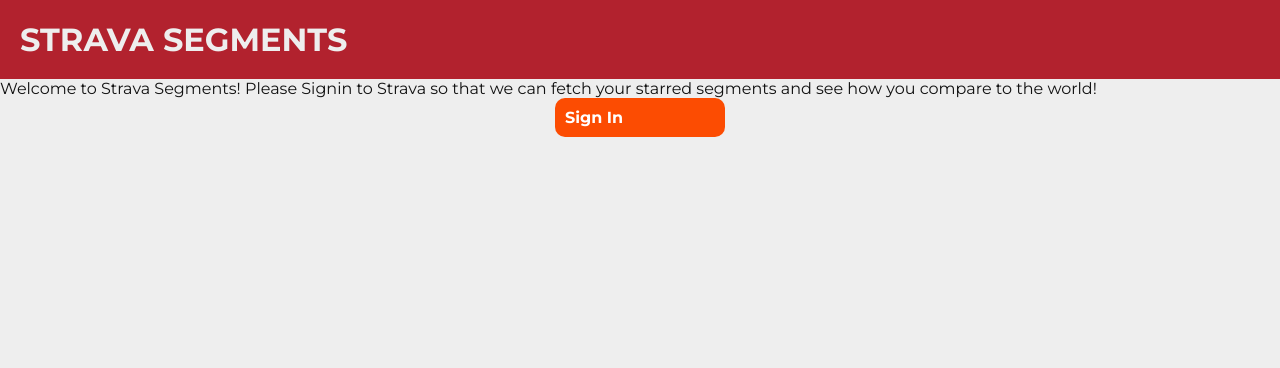
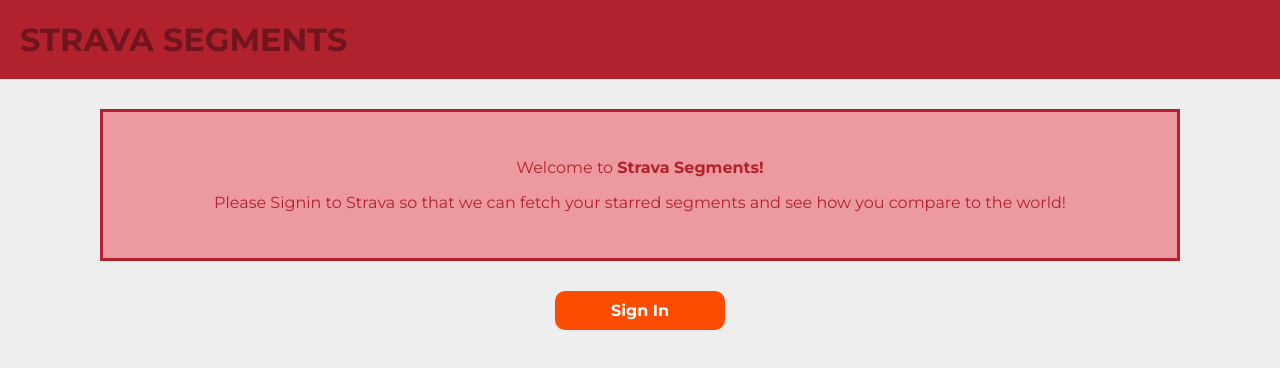
Before and after one commit to rodhall85/strava-segments, a React (Create React App) app in the folder client/: page / in a window 1280 px wide. Shown: the top 368 px of the page. Built offline with nearby package versions, Linux system fonts and the light colour scheme.

Commit message:
#13 - Some SignIn styling

```diff
--- a/client/src/components/Header/Header.jsx
+++ b/client/src/components/Header/Header.jsx
@@ -9,7 +9,7 @@
 `;
 
 const StyledTitle = styled.h1`
-  color: #eee;
+  color: #70151d;
   text-transform: uppercase;
   margin: 0;
   padding: 20px;
--- a/client/src/components/SignIn/SignIn.css
+++ /dev/null
@@ -1,10 +0,0 @@
-#signin-button {
-  background-color: #fc4c02;
-  width: 150px;
-  margin: auto;
-  padding: 10px;
-  color: #fff;
-  font-weight: bold;
-  border-radius: 10px;
-  cursor: pointer;
-}
--- a/client/src/components/SignIn/SignIn.jsx
+++ b/client/src/components/SignIn/SignIn.jsx
@@ -1,22 +1,50 @@
 import React from 'react';
 import PropTypes from 'prop-types';
+import styled from 'styled-components';
 
-import './SignIn.css';
+const Wrapper = styled.div`
+  padding: 30px;
+  max-width: 1080px;
+  margin: auto;
+`;
 
-// if code is present in the url then exchange token otherwise authorize with Strava
-// if access_token is in the cookie then check validity and refresh if needed
+const Message = styled.div`
+  border: 3px solid #b2222e;
+  color: #b2222e;
+  padding: 30px;
+  background-color: #ec99a0;
+  text-align: center;
+`;
+
+const StravaButton = styled.div`
+  background-color: #fc4c02;
+  width: 150px;
+  margin: 30px auto;
+  padding: 10px;
+  color: #fff;
+  font-weight: bold;
+  cursor: pointer;
+  text-align: center;
+  border-radius: 10px;
+`;
 
 const SignIn = ({ attemptSignIn }) => (
-  <div>
-    <div id="signin-message">
-        Welcome to Strava&nbsp;Segments!
+  <Wrapper>
+    <Message>
+      <p>
+        Welcome to
+        {' '}
+        <strong>Strava&nbsp;Segments!</strong>
+      </p>
+      <p>
         Please&nbsp;Signin to Strava so that we can fetch your starred&nbsp;segments
         and see how you compare to the&nbsp;world!
-    </div>
-    <div id="signin-button" onClick={attemptSignIn} onKeyUp={attemptSignIn} role="button" tabIndex="0">
-        Sign In
-    </div>
-  </div>
+      </p>
+    </Message>
+    <StravaButton onClick={attemptSignIn} onKeyUp={attemptSignIn} role="button" tabIndex="0">
+      Sign In
+    </StravaButton>
+  </Wrapper>
 );
 
 SignIn.propTypes = {
```
